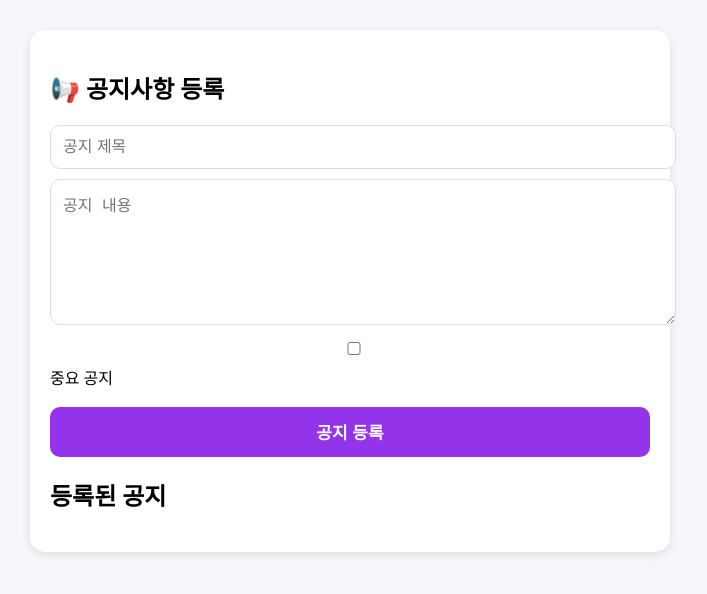
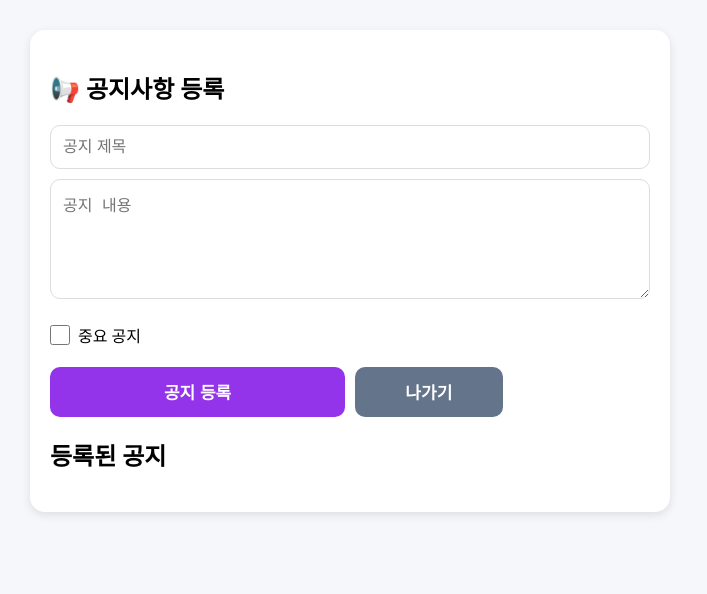
Before and after one commit to rarenom/SUNYOUNG_APPROVAL_SYSTEM, a Flask app: template templates/notice_manage.html in a window 1280 px wide. Shown: the top 594 px of the page, without its empty margins (290-997 px from the left). Run offline with Flask 3, Linux system fonts and the light colour scheme; the template is opened without the code that fills it, so the values that code supplies are empty; some libraries are stand-ins or nearby versions.

Commit message:
공지사항 관리 화면 수정

```diff
--- a/templates/notice_manage.html
+++ b/templates/notice_manage.html
@@ -43,7 +43,8 @@ box-shadow:0 3px 10px rgba(0,0,0,0.1);
 }
 
 
-input,textarea{
+input,
+textarea{
 
 width:100%;
 
@@ -57,6 +58,8 @@ border:1px solid #ddd;
 
 font-size:16px;
 
+box-sizing:border-box;
+
 }
 
 
@@ -65,6 +68,32 @@ textarea{
 height:120px;
 
 }
+
+
+
+.checkbox_area{
+
+display:flex;
+
+align-items:center;
+
+gap:8px;
+
+margin:10px 0 20px 0;
+
+}
+
+
+.checkbox_area input{
+
+width:20px;
+
+height:20px;
+
+margin:0;
+
+}
+
 
 
 button{
@@ -85,7 +114,38 @@ font-size:17px;
 
 font-weight:bold;
 
+cursor:pointer;
+
 }
+
+
+
+.btn_area{
+
+display:flex;
+
+gap:10px;
+
+margin-top:10px;
+
+}
+
+
+
+.btn_area button{
+
+width:50%;
+
+}
+
+
+
+.exit_btn{
+
+background:#64748b;
+
+}
+
 
 
 .notice{
@@ -99,6 +159,62 @@ border-radius:12px;
 background:#f1f5f9;
 
 }
+
+
+
+.notice_title{
+
+font-size:18px;
+
+font-weight:bold;
+
+}
+
+
+.notice_manage{
+
+margin-top:15px;
+
+display:flex;
+
+gap:10px;
+
+}
+
+
+
+.edit_btn{
+
+background:#2563eb;
+
+height:40px;
+
+font-size:14px;
+
+}
+
+
+
+.delete_btn{
+
+background:#dc2626;
+
+height:40px;
+
+font-size:14px;
+
+}
+
+
+
+.important{
+
+color:#dc2626;
+
+font-weight:bold;
+
+}
+
 
 
 </style>
@@ -128,34 +244,65 @@ placeholder="공지 제목"
 required>
 
 
+
 <textarea
 name="content"
-placeholder="공지 내용">
-</textarea>
+placeholder="공지 내용"></textarea>
 
 
 
-<label>
+
+<div class="checkbox_area">
+
 
 <input
 type="checkbox"
 name="important"
-value="1">
+value="1"
+id="important">
+
+
+<label for="important">
 
 중요 공지
 
 </label>
 
 
-<br><br>
+</div>
 
 
-<button>
+
+<div class="btn_area">
+
+
+<button type="submit">
+
 공지 등록
+
 </button>
 
 
+
+<a href="/main" style="width:50%;">
+
+<button
+type="button"
+class="exit_btn">
+
+나가기
+
+</button>
+
+</a>
+
+
+</div>
+
+
+
 </form>
+
 
 
 
@@ -167,30 +314,98 @@ value="1">
 
 
 
+
 {% for notice in notices %}
+
+
 
 <div class="notice">
 
-<b>
+
+<div class="notice_title">
+
+
+{% if notice[4] == 1 %}
+
+<span class="important">
+⭐ 중요
+</span>
+
+{% endif %}
+
 
 {{notice[1]}}
 
-</b>
+
+</div>
+
+
 
 <br>
+
 
 
 {{notice[2]}}
 
 
-<br>
+
+<br><br>
 
 
 작성자 :
 {{notice[3]}}
 
 
+
+<br>
+
+
+등록일 :
+{{notice[5]}}
+
+
+
+
+<div class="notice_manage">
+
+
+<a href="/notice_edit/{{notice[0]}}" style="width:50%;">
+
+<button
+type="button"
+class="edit_btn">
+
+수정
+
+</button>
+
+</a>
+
+
+
+<a
+href="/notice_delete/{{notice[0]}}"
+onclick="return confirm('공지사항을 삭제하시겠습니까?');"
+style="width:50%;">
+
+<button
+type="button"
+class="delete_btn">
+
+삭제
+
+</button>
+
+</a>
+
+
+
 </div>
+
+
+
+</div>
+
 
 
 {% endfor %}
```
